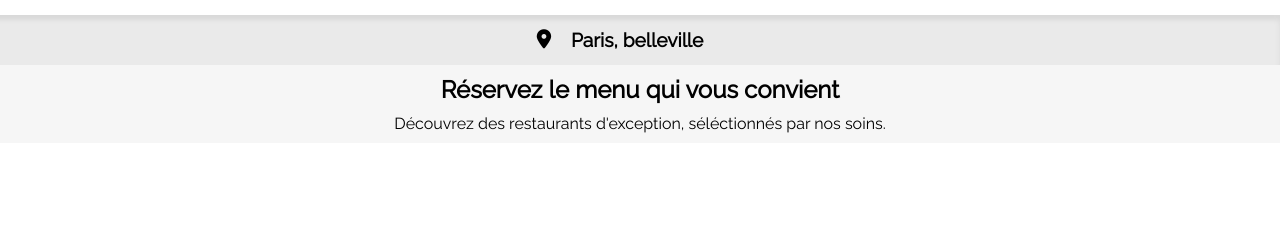
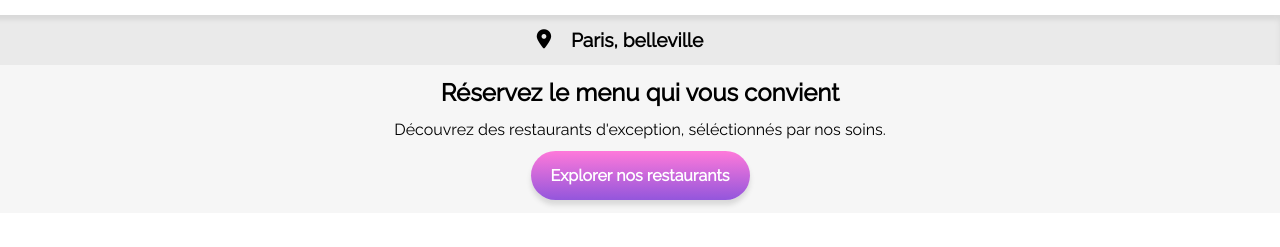
Before and after one commit to Saint-et/MeddySaint-etienne_3_03122021, a website: page index.html in a window 1280 px wide. Shown: the part 65-312 px from the top of the page. Drawn offline with Linux system fonts and the light colour scheme.

Commit message:
commit sur dev/[MeddySaint-etienne]

```diff
--- a/index.html
+++ b/index.html
@@ -19,7 +19,11 @@
         <div class="byline">
             <h2 class="main_title">Réservez le menu qui vous convient</h2>
             <p class="subtitle">Découvrez des restaurants d'exception, séléctionnés par nos soins.</p>
+
+            <div class="container_btn"><a href="#"><div class="btn_header">Explorer nos restaurants</div></a></div>
             </div>
+
+
     </header>
     <main>
 
--- /dev/null
+++ b/sass/components/botton.scss
@@ -0,0 +1,10 @@
+@mixin botton {
+    color: #ffff;
+    font-weight: bold;
+    padding: 15px;
+    padding-left: 20px;
+    padding-right: 20px;
+    border-radius: 50px;
+    background: linear-gradient($secondary, $primary);
+    box-shadow: 0px 5px 5px #d9d9d9;
+}
--- a/sass/layout/_header.scss
+++ b/sass/layout/_header.scss
@@ -1,7 +1,7 @@
 header{
     margin: auto;
     @include flexbox_column;
-.container_logo{
+    .container_logo{
     @include container_logo;
     .logo{
         @include flexbox_center;
@@ -24,8 +24,16 @@ header{
 }
 .byline{
     background: #F6F6F6;
-    .main_title, .subtitle{
+    .main_title{
+        font-weight: bold;
+    }
+    .main_title,
+    .subtitle,
+    .container_btn{
         @include flexbox_center;
-        margin: 10px;
+        margin: 1%;
+    }
+    .btn_header{
+        @include botton;
     }
 }
--- a/sass/main.scss
+++ b/sass/main.scss
@@ -1,5 +1,7 @@
 @import "./utils/variables";
 @import "./utils/mixin";
+@import "./components/botton.scss";
+
 
 @import "./layout/body";
 @import "./layout/header";
--- a/sass/utils/_variables.scss
+++ b/sass/utils/_variables.scss
@@ -1,10 +1,10 @@
 
 
-
+//main_color//
 $primary: #9356DC;
 $secondary: #FF79DA;
 $tertiary: #99E2D0;
 
 
-
+//secondary_color//
 $location_background: #EAEAEA;
```
Also changed, not shown: css/style.css, 1 other file.
